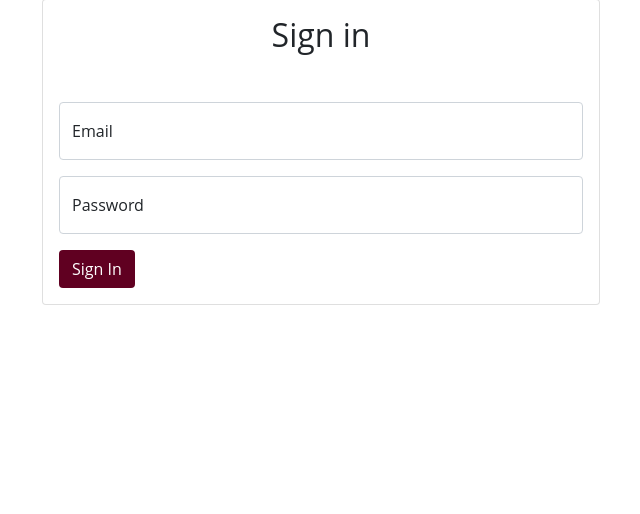
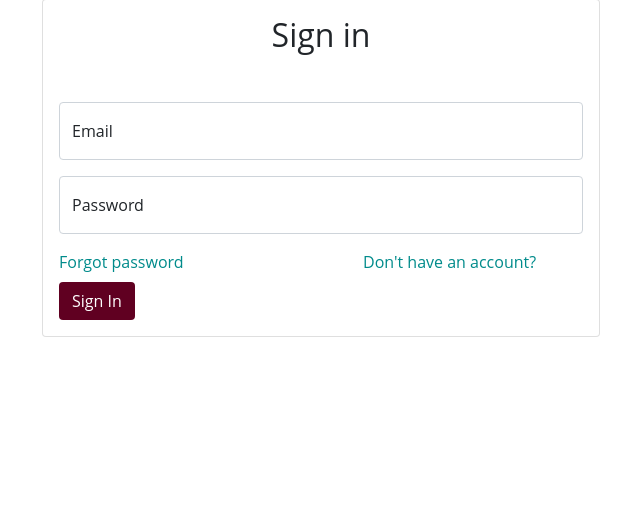
Before and after one commit to CodingPridePlatform/codingpride, a Django app: page /accounts/login/ in a window 1280 px wide. Shown: the part 123-637 px from the top of the page, without its empty margins (319-959 px from the left). Run offline with Django 3.2, Linux system fonts and the light colour scheme; parts of the project's set-up code (start-up, migrations or seed data) failed here and were passed over; some libraries are stand-ins or nearby versions.

Commit message:
Added forgot password link and Dont have an account link

```diff
--- a/accounts/templates/registration/login.html
+++ b/accounts/templates/registration/login.html
@@ -46,7 +46,10 @@
             </div>
             {% endif %}
             {% endfor %}
-
+            <div class="d-flex mb-2 ">
+                <a href="#" style="text-decoration: none; color: darkcyan;"> Forgot password </a>
+                <a href="#" style="position:absolute; left: 25vw; text-decoration: none; color: darkcyan;"> Don't have an account?</a>
+            </div>
             <button class="btn" style="background-color: #600021; color: #fff;">Sign In</button>
         </div>
     </form>
```
